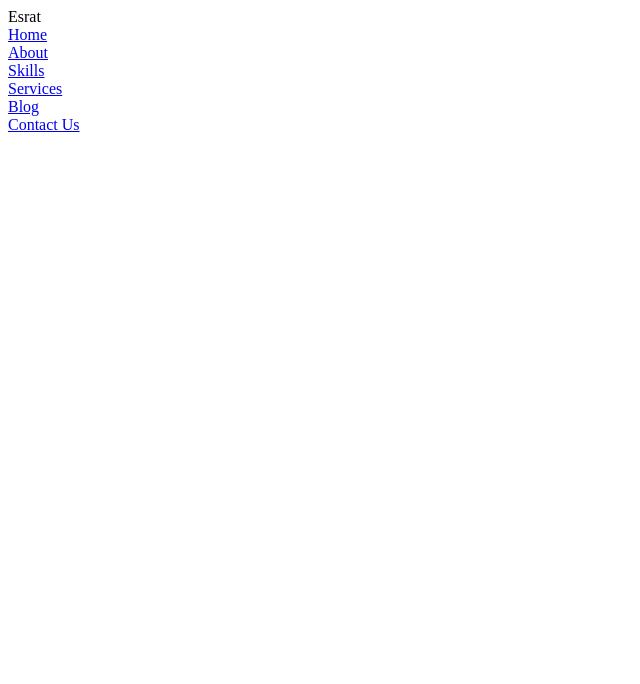
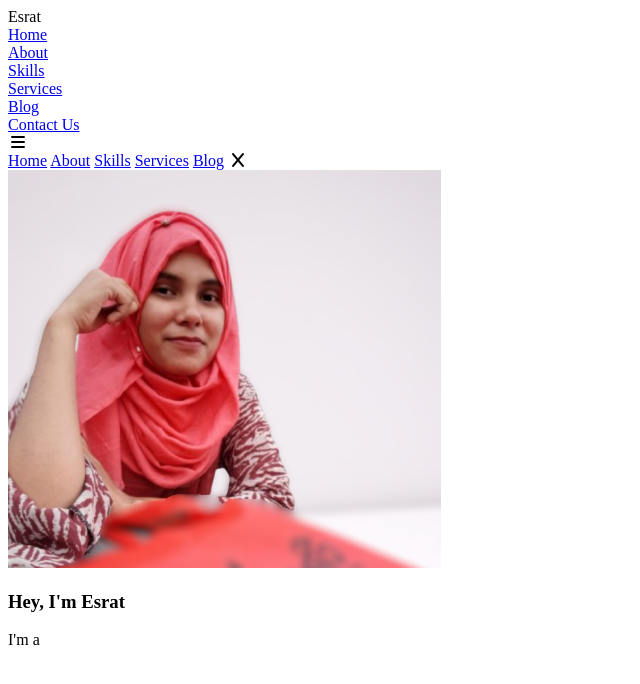
Before and after one commit to EsratJahanJui/portfolio-site-A, a plain HTML site: page index.html in a window 1280 px wide. Shown: the whole page, without its empty margins (0-640 px from the left). Drawn offline with Linux system fonts and the light colour scheme.

Commit message:
add photo for main container

```diff
--- a/index.html
+++ b/index.html
@@ -3,6 +3,7 @@
 <head>
     <meta charset="UTF-8">
     <meta name="viewport" content="width=device-width, initial-scale=1.0">
+    <link rel="stylesheet" href="https://cdnjs.cloudflare.com/ajax/libs/font-awesome/7.0.1/css/all.min.css">
     <title>Esrat Jahan Portfolio</title>
 </head>
 <body>
@@ -19,9 +20,36 @@
                 <div class="link"><a href="#">Skills</a></div>
                 <div class="link"><a href="#">Services</a></div>
                 <div class="link"><a href="#">Blog</a></div>
-                <div class="link contact button"><a href="#">Contact Us</a></div>
+                <div class="link contact-btn"><a href="#">Contact Us</a></div>
             </div>
         </div>
+        <i class="fa-solid fa-bars"></i>
+        <div class="dropdown">
+            <div class="links">
+                <a href="#">Home</a>
+                <a href="#">About</a>
+                <a href="#">Skills</a>
+                <a href="#">Services</a>
+                <a href="#">Blog</a>
+                <i class="fa-solid fa-x"></i>
+            </div>
+        </div>
+        <section>
+            <div class="main-container">
+                <div class="image">
+                    <img src="img/jui.png" alt="my photo">
+                </div>
+                <div class="content">
+                    <h1>Hey, I'm <span>Esrat</span> </h1>
+                    <div class="typewriter">
+                        I'm a
+                        <span>
+
+                        </span>
+                    </div>
+                </div>
+            </div>
+        </section>
     </nav>
 
 </body>
```
Also changed, not shown: img/jui.png (added).
